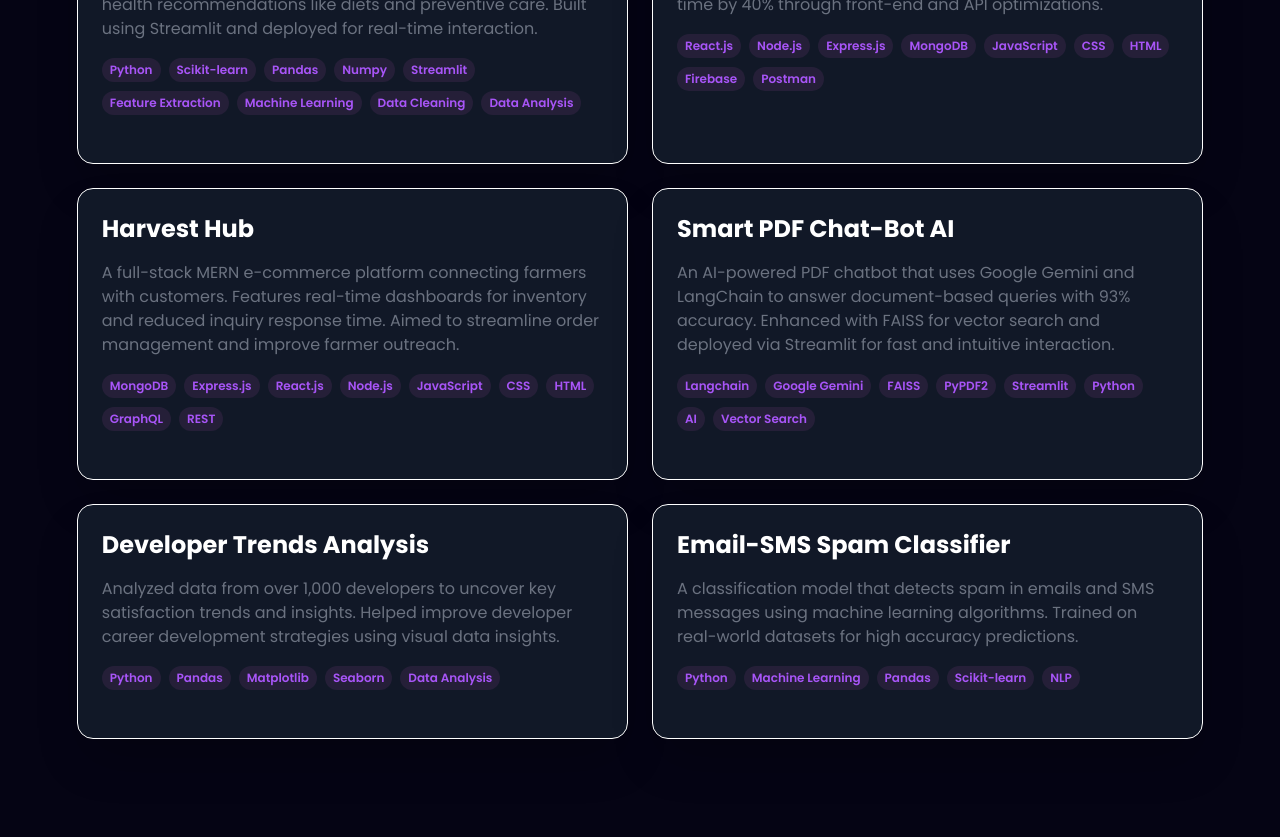
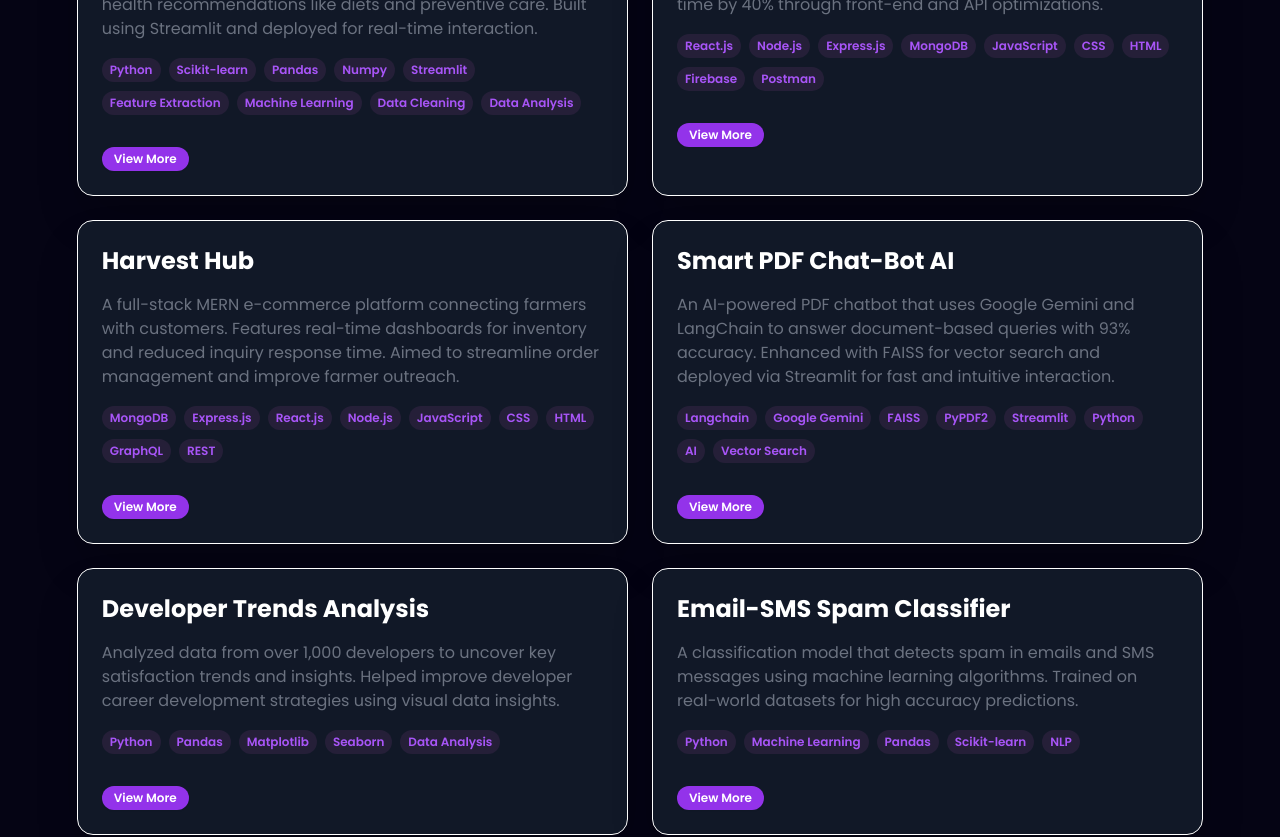
Before and after one commit to suryamanoj07/portfolio, a React (Vite) app: page / in a window 1280 px wide. Shown: the part 3200-4037 px from the top of the page. Built offline with nearby package versions, Linux system fonts and the light colour scheme.

Commit message:
view more

```diff
--- a/src/components/Work/Work.jsx
+++ b/src/components/Work/Work.jsx
@@ -52,6 +52,14 @@ const Work = () => {
                   </span>
                 ))}
               </div>
+              <button
+                className="mt-2 px-3 py-1 bg-purple-600 hover:bg-purple-700 text-white text-xs font-semibold rounded-full shadow-sm transition-colors duration-200 focus:outline-none focus:ring-2 focus:ring-purple-400 focus:ring-offset-2"
+                type="button"
+                tabIndex={-1}
+                onClick={e => e.stopPropagation()}
+              >
+                View More
+              </button>
             </div>
           </div>
         ))}
```
